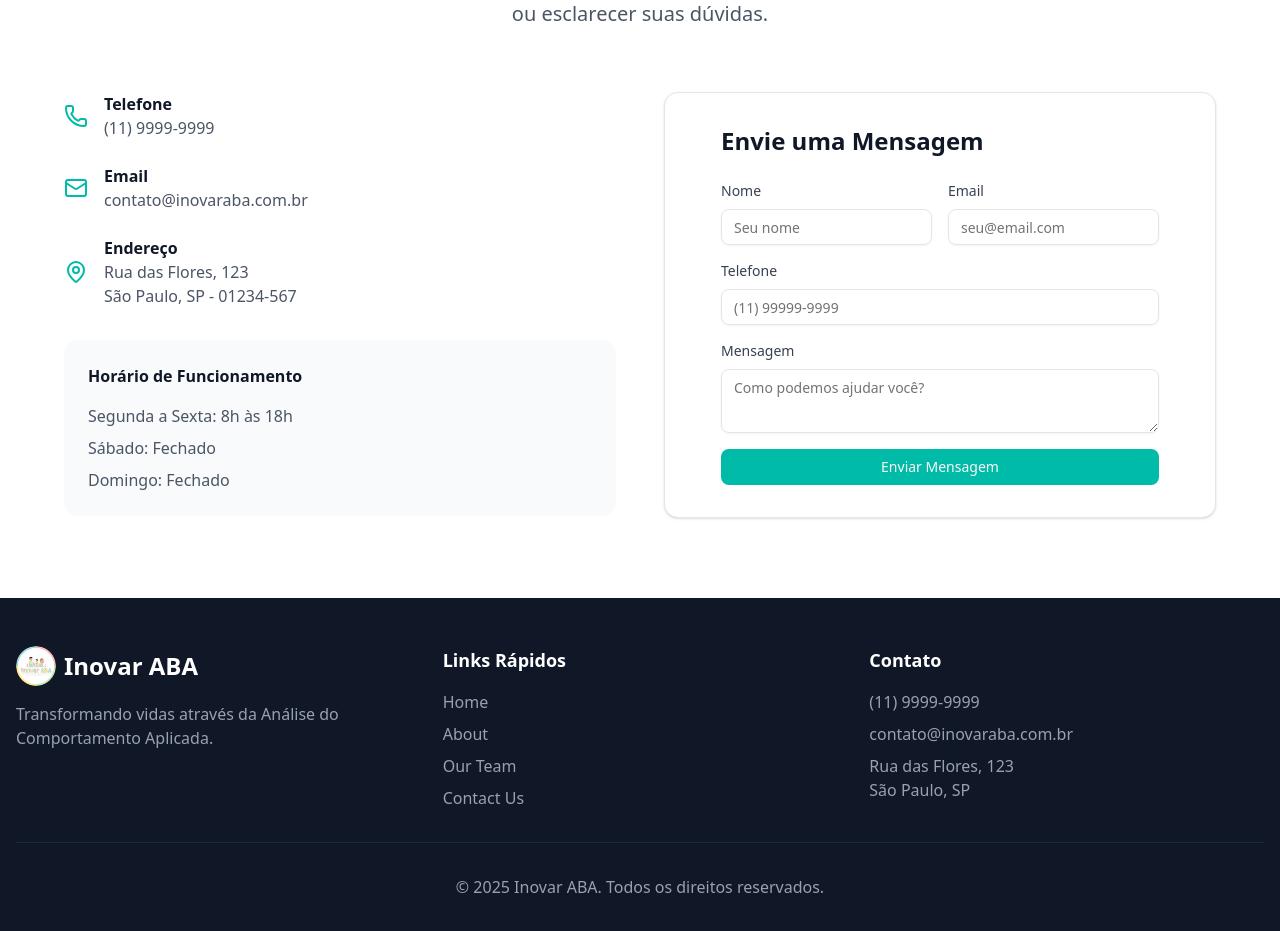
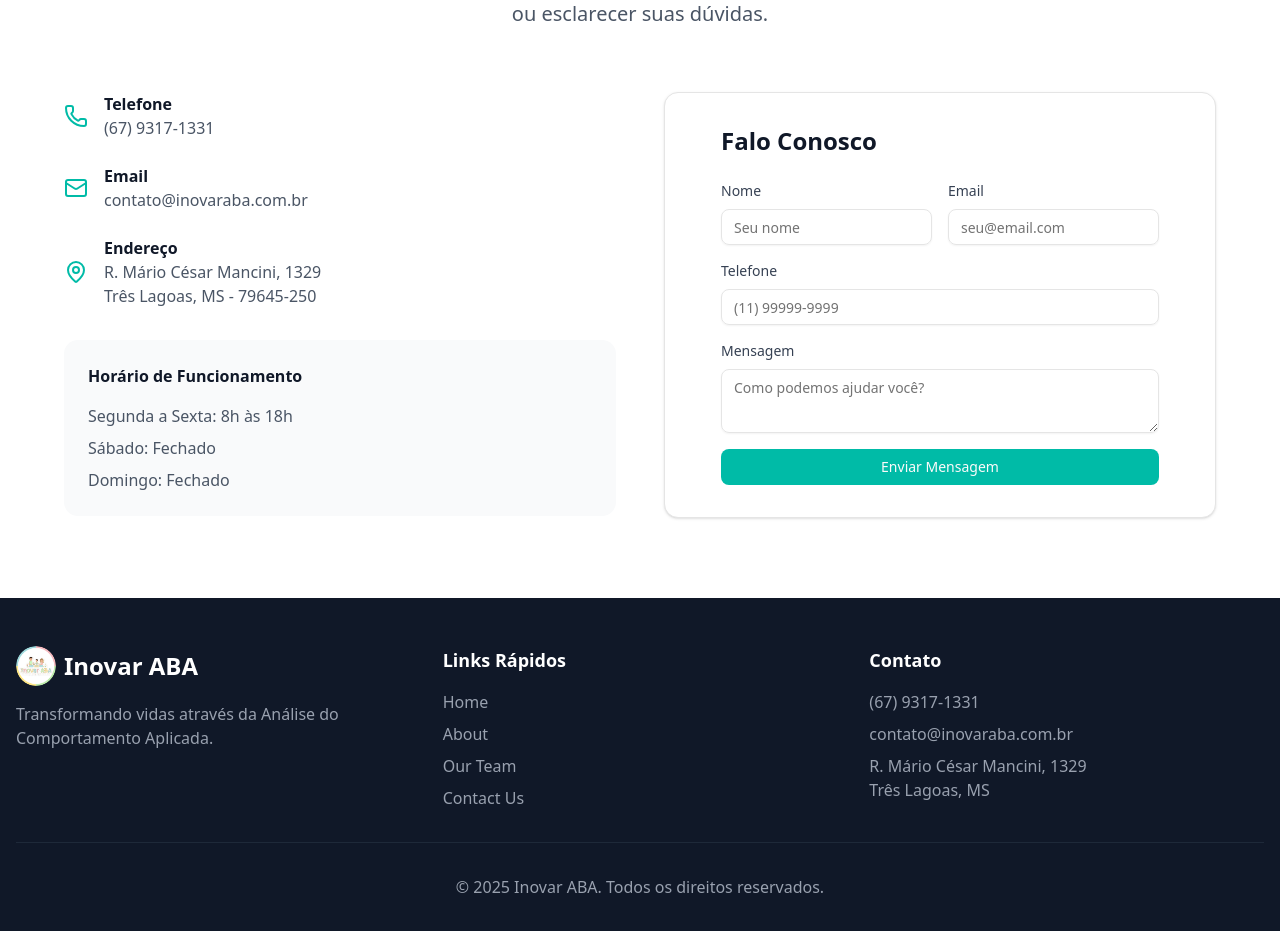
Before and after one commit to Patrick510/inovar_aba, a React (Vite) app: page / in a window 1280 px wide. Shown: the part 2868-3799 px from the top of the page. Built offline with nearby package versions, Linux system fonts and the light colour scheme.

Commit message:
feat: update contact information in FooterDiv and SectionContact components; add custom scrollbar styles

```diff
--- a/src/components/FooterDiv.tsx
+++ b/src/components/FooterDiv.tsx
@@ -55,12 +55,12 @@
         <div className="space-y-4">
           <h3 className="text-lg font-semibold">Contato</h3>
           <div className="space-y-2 text-gray-400">
-            <p>(11) 9999-9999</p>
+            <p>(67) 9317-1331</p>
             <p>contato@inovaraba.com.br</p>
             <p>
-              Rua das Flores, 123
+              R. Mário César Mancini, 1329
               <br />
-              São Paulo, SP
+              Três Lagoas, MS
             </p>
           </div>
         </div>
--- a/src/components/sections/SectionContact.tsx
+++ b/src/components/sections/SectionContact.tsx
@@ -27,7 +27,7 @@
               <Phone className="h-6 w-6 text-teal-500" />
               <div>
                 <h3 className="font-semibold text-gray-900">Telefone</h3>
-                <p className="text-gray-600">(11) 9999-9999</p>
+                <p className="text-gray-600">(67) 9317-1331</p>
               </div>
             </div>
 
@@ -44,9 +44,9 @@
               <div>
                 <h3 className="font-semibold text-gray-900">Endereço</h3>
                 <p className="text-gray-600">
-                  Rua das Flores, 123
+                  R. Mário César Mancini, 1329
                   <br />
-                  São Paulo, SP - 01234-567
+                  Três Lagoas, MS - 79645-250
                 </p>
               </div>
             </div>
@@ -66,9 +66,7 @@
 
         <Card className="p-8">
           <CardContent className="space-y-6">
-            <h3 className="text-2xl font-bold text-gray-900">
-              Envie uma Mensagem
-            </h3>
+            <h3 className="text-2xl font-bold text-gray-900">Falo Conosco</h3>
             <form className="space-y-4">
               <div className="grid md:grid-cols-2 gap-4">
                 <div>
--- a/src/index.css
+++ b/src/index.css
@@ -76,6 +76,26 @@
   --sidebar-ring: oklch(0.708 0 0);
 }
 
+/* Para navegadores baseados em Webkit (Chrome, Edge, Safari) */
+::-webkit-scrollbar {
+  width: 8px; /* Largura da barra vertical */
+  height: 8px; /* Altura da barra horizontal */
+}
+
+::-webkit-scrollbar-track {
+  background: #f1f1f1; /* Cor do fundo da trilha */
+  border-radius: 4px;
+}
+
+::-webkit-scrollbar-thumb {
+  background: #7a4b37; /* Cor da barra de rolagem */
+  border-radius: 4px;
+}
+
+::-webkit-scrollbar-thumb:hover {
+  background: #764936; /* Cor quando passa o mouse */
+}
+
 .dark {
   --background: oklch(0.145 0 0);
   --foreground: oklch(0.985 0 0);
```
